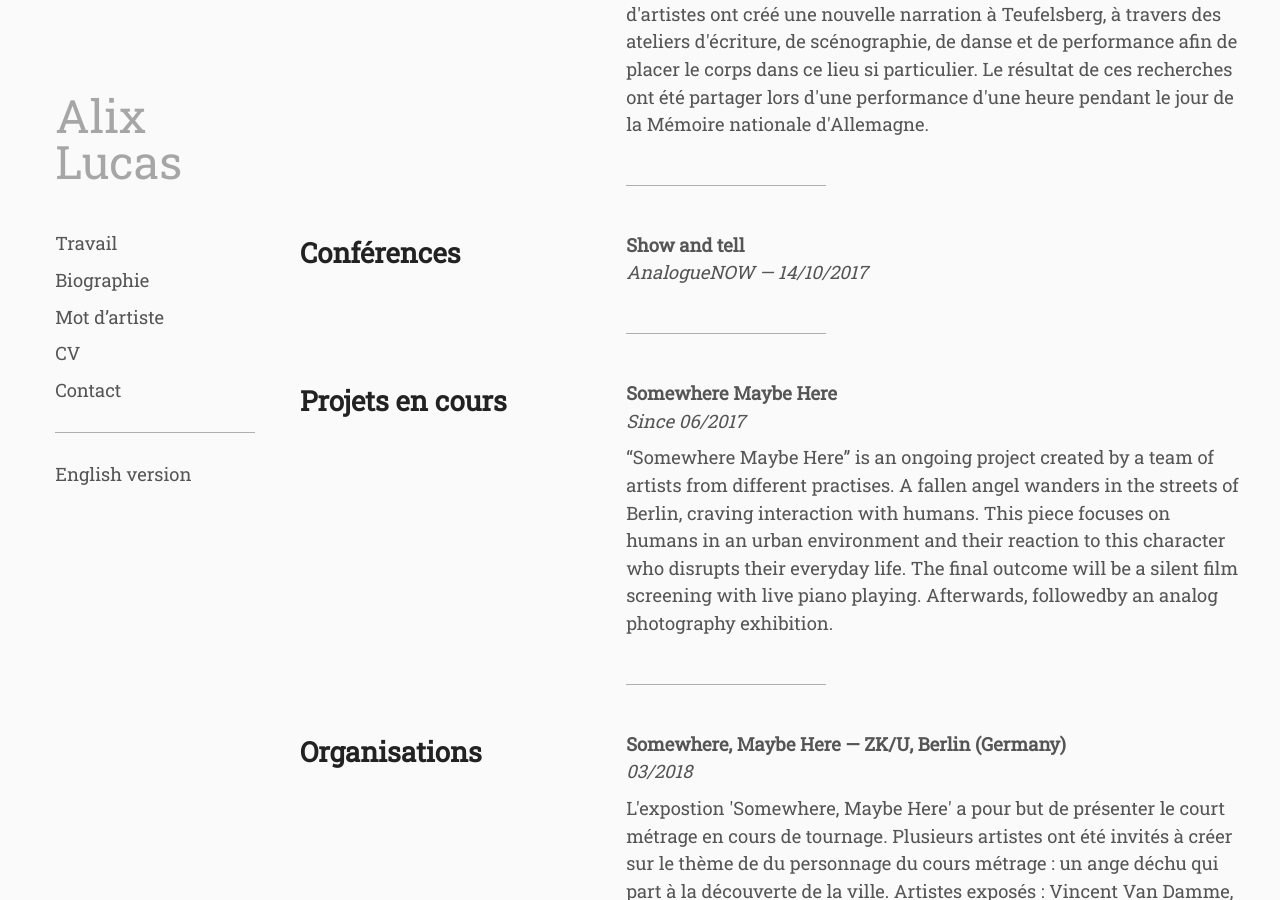
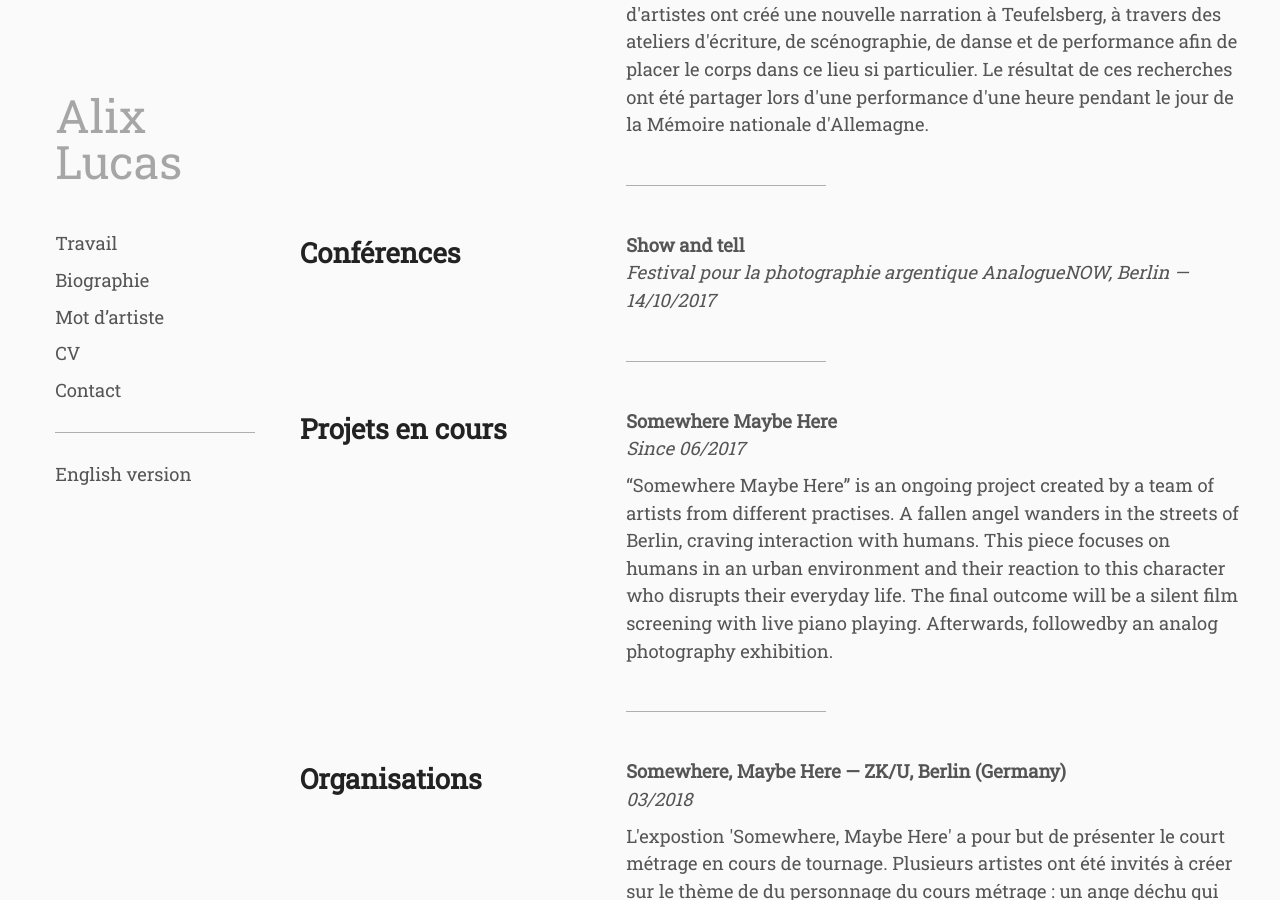
Before and after one commit to whyalix/alixlucas, a Jekyll site: the page built from pages/fr/resume.html, in a window 1280 px wide and 900 px high, scrolled down 2540 px. Built offline with Jekyll 4.4.1, drawn with Linux system fonts in a browser that asks for light colours.

Commit message:
Update lectures.yml

```diff
--- a/_data/fr/lectures.yml
+++ b/_data/fr/lectures.yml
@@ -1,5 +1,5 @@
 - primary: Show and tell
-  secondary: AnalogueNOW — 14/10/2017
+  secondary: Festival pour la photographie argentique AnalogueNOW, Berlin — 14/10/2017
 
 # - primary:
 #   secondary:
```
